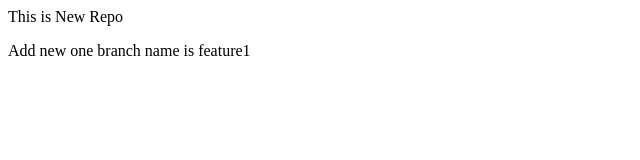
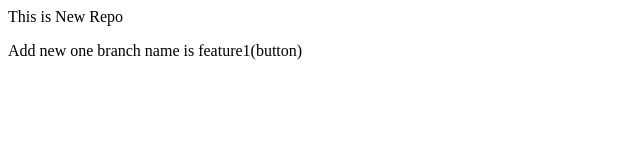
Before and after one commit to Ani165/LocalRepo, a plain HTML site: page index.html in a window 1280 px wide. Shown: the full height of the page, 0-640 px from the left. Drawn offline with Linux system fonts and the light colour scheme.

```diff
--- a/index.html
+++ b/index.html
@@ -1,2 +1,2 @@
 <p>This is New Repo</p>
-<p>Add new one branch name is feature1</p>
+<p>Add new one branch name is feature1(button)</p>
```
